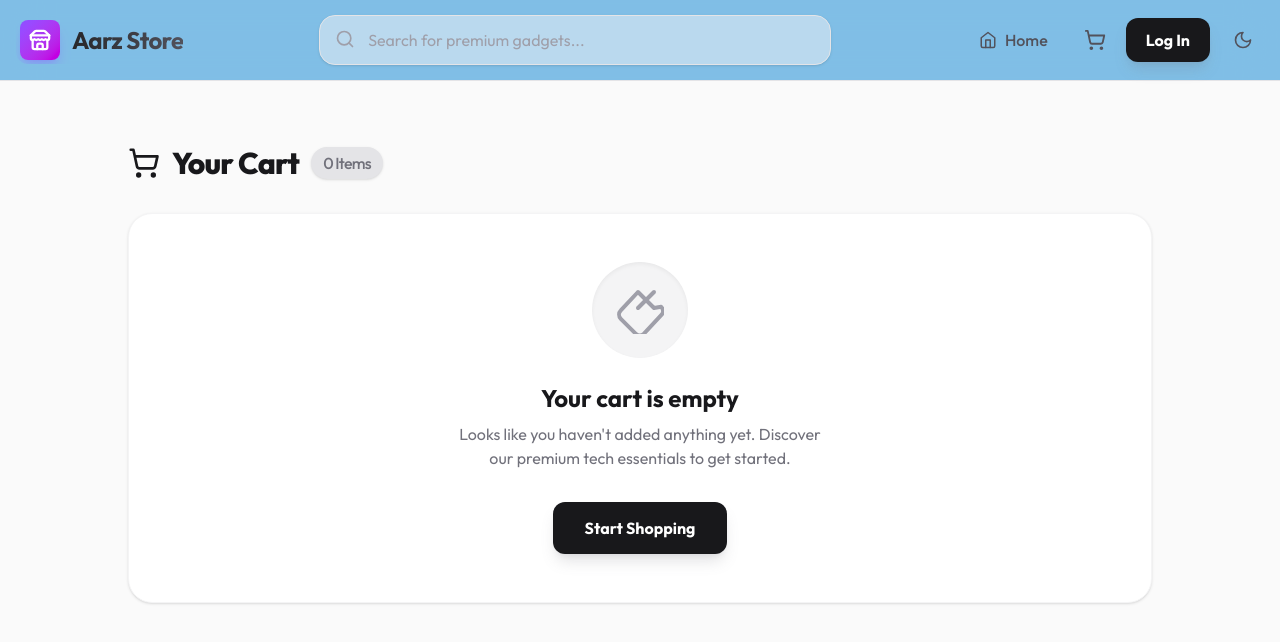
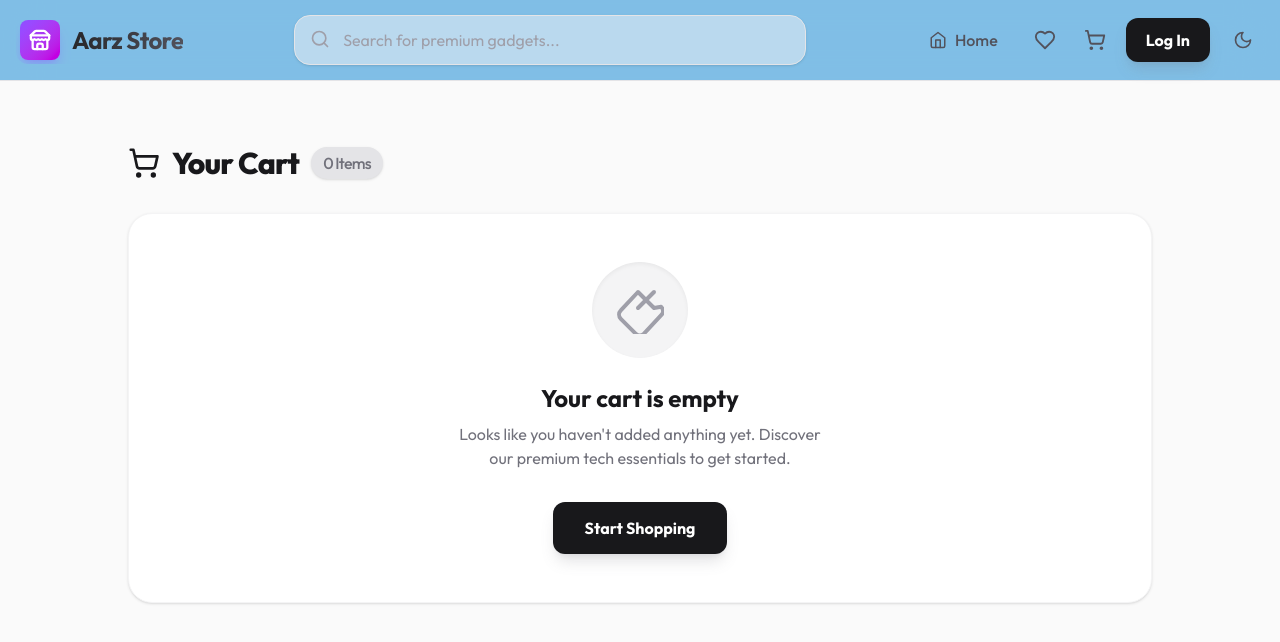
Before and after one commit to Aarsan2365/GUI-Mini-Project, a Vue app: page /addtocart in a window 1280 px wide. Shown: the top 642 px of the page. Built offline with nearby package versions, Linux system fonts and the light colour scheme.

Commit message:
Add wishlist icon to NavBar

```diff
--- a/src/components/NavBar.vue
+++ b/src/components/NavBar.vue
@@ -71,6 +71,15 @@ const handleSearch = () => {
           Home
         </RouterLink>
 
+        <!-- Wishlist Button -->
+        <RouterLink
+          to="/wishlist"
+          class="relative p-2 rounded-xl text-zinc-600 dark:text-zinc-300 hover:bg-zinc-100 dark:hover:bg-zinc-800 transition-all hover:text-pink-500 dark:hover:text-pink-400 group"
+          title="View Wishlist"
+        >
+           <svg xmlns="http://www.w3.org/2000/svg" width="22" height="22" viewBox="0 0 24 24" fill="none" stroke="currentColor" stroke-width="2" stroke-linecap="round" stroke-linejoin="round"><path d="M19 14c1.49-1.46 3-3.21 3-5.5A5.5 5.5 0 0 0 16.5 3c-1.76 0-3 .5-4.5 2-1.5-1.5-2.74-2-4.5-2A5.5 5.5 0 0 0 2 8.5c0 2.3 1.5 4.05 3 5.5l7 7Z"/></svg>
+        </RouterLink>
+
         <!-- Cart Button -->
         <button
           @click="toggleCart"
```
